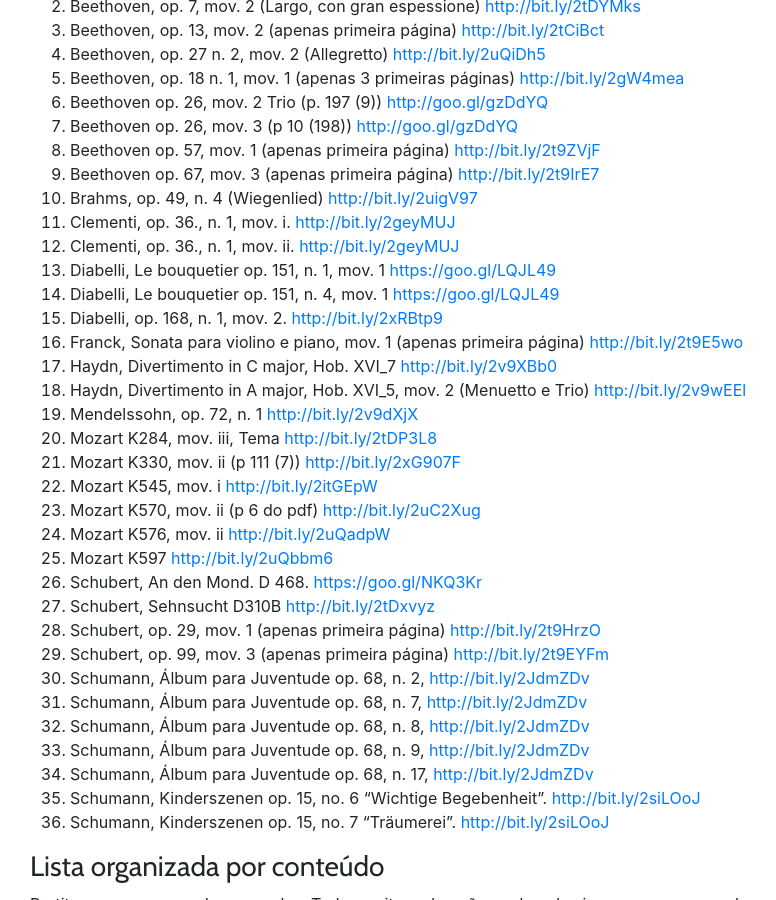
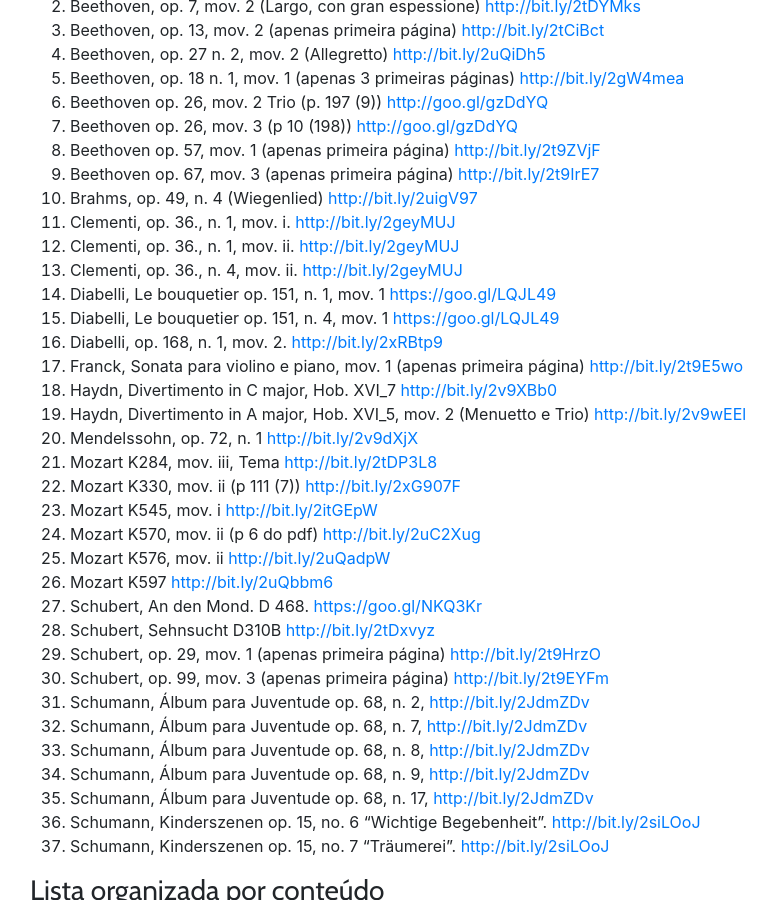
Before and after one commit to kroger/genosmus, a Jekyll site: the page built from _marcos/musa71.md, in a window 1280 px wide and 900 px high, scrolled down 3279 px. Shown: the whole window, without its empty margins (70-846 px from the left). Built offline with Jekyll 4.4.1, drawn with Linux system fonts in a browser that asks for light colours; the table of contents is made by our own code.

Commit message:
Ampliação de lista de obras para análise

```diff
--- a/_marcos/musa71.md
+++ b/_marcos/musa71.md
@@ -133,6 +133,7 @@ Caso algum link esteja quebrado, buscar direto no IMSLP e informar o professor.
 1. Brahms, op. 49, n. 4 (Wiegenlied) [http://bit.ly/2uigV97](http://bit.ly/2uigV97)
 1. Clementi, op. 36., n. 1, mov. i. [http://bit.ly/2geyMUJ](http://bit.ly/2geyMUJ)
 1. Clementi, op. 36., n. 1, mov. ii. [http://bit.ly/2geyMUJ](http://bit.ly/2geyMUJ)
+1. Clementi, op. 36., n. 4, mov. ii. [http://bit.ly/2geyMUJ](http://bit.ly/2geyMUJ)
 1. Diabelli, Le bouquetier op. 151, n. 1, mov. 1 [https://goo.gl/LQJL49](https://goo.gl/LQJL49)
 1. Diabelli, Le bouquetier op. 151, n. 4, mov. 1 [https://goo.gl/LQJL49](https://goo.gl/LQJL49)
 1. Diabelli, op. 168, n. 1, mov. 2. [http://bit.ly/2xRBtp9](http://bit.ly/2xRBtp9)
```
